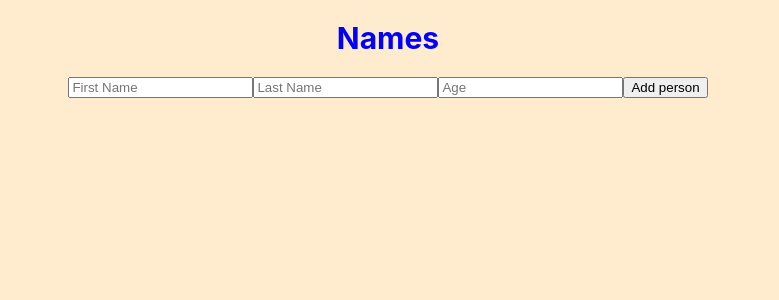
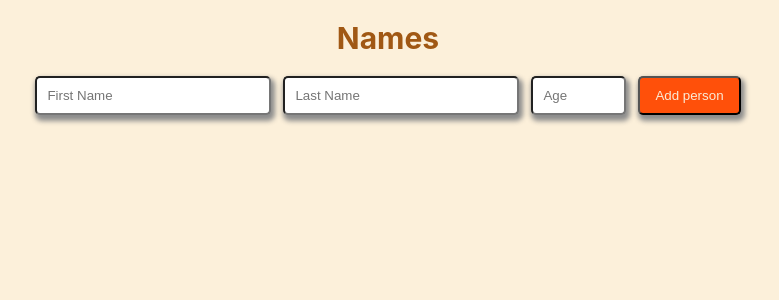
Before and after one commit to haelina/nametable-front, a React (Create React App) app: page / in a window 1280 px wide. Shown: the top 300 px of the page, without its empty margins (252-1031 px from the left). Built offline with nearby package versions, Linux system fonts and the light colour scheme.

Commit message:
Add styling to AddPersonForm

```diff
--- a/src/App.css
+++ b/src/App.css
@@ -4,10 +4,10 @@
   display: flex;
   flex-direction: column;
   align-items: center;
-  background-color: blanchedalmond;
+  background-color: rgb(252, 240, 218);
 }
 
 .header {
   font-size: 30px;
-  color: blue;
+  color: rgb(160, 88, 20);
 }
--- a/src/components/AddPersonForm.css
+++ b/src/components/AddPersonForm.css
@@ -0,0 +1,61 @@
+.inputs {
+  display: flex;
+  flex-direction: row;
+  flex-wrap: wrap;
+  justify-content: space-between;
+  align-content: center;
+  margin: 5px 10px;
+}
+
+.inputs > * {
+  padding: 10px;
+  border-radius: 5px;
+  box-shadow: 2px 4px 5px 2px rgb(141, 141, 141);
+  margin-bottom: 5px;
+}
+
+.firstname {
+  width: 100%;
+}
+
+.lastname {
+  width: 100%;
+}
+
+.age {
+  width: 50%;
+}
+
+.submit_new {
+  color: antiquewhite;
+  background-color: rgb(255, 80, 10);
+  padding: 2px 15px;
+  border-radius: 5px;
+  box-shadow: 2px 4px 5px 2px rgb(141, 141, 141);
+}
+
+.submit_new:hover {
+  background-color: rgb(255, 118, 27);
+}
+
+.submit_new:active {
+  transform: scale(0.9);
+}
+
+@media only screen and (min-width: 768px) {
+  .inputs {
+    margin: 0px 0px;
+  }
+
+  .firstname {
+    width: 30%;
+  }
+
+  .lastname {
+    width: 30%;
+  }
+
+  .age {
+    width: 10%;
+  }
+}
--- a/src/components/AddPersonForm.tsx
+++ b/src/components/AddPersonForm.tsx
@@ -1,8 +1,9 @@
 import React from "react";
+import "./AddPersonForm.css";
 
 const AddPersonForm: React.FC = () => {
   return (
-    <form className="input">
+    <form className="inputs">
       <input className="firstname" type="input" placeholder="First Name" />
       <input className="lastname" type="input" placeholder="Last Name" />
       <input className="age" type="input" placeholder="Age" />
```
